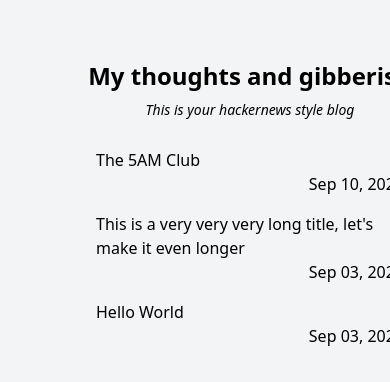
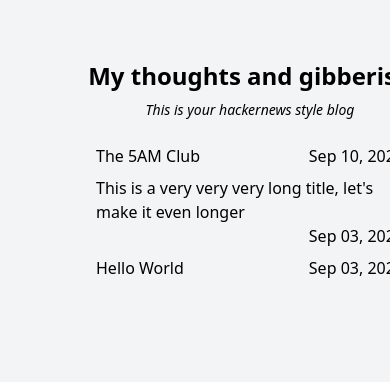
Before and after one commit to baggiiiie/blog, a Next.js app: page / in a window 390 px wide. Shown: the top 382 px of the page. Built offline with nearby package versions, Linux system fonts and the light colour scheme.

Commit message:
improve mobile view with float instead of flex

```diff
--- a/src/components/blogdisplay.js
+++ b/src/components/blogdisplay.js
@@ -15,10 +15,10 @@ export default function BlogPage({ allPostsData }) {
 				{allPostsData.map(({ id, date, title }) => (
 					<Link href={`/${id}`} key={id}>
 						<div className="blogListItem">
-							<p>{title}</p>
-							<div className="text-right">
+							<p className="inline-block float-left">{title}</p>
+							<p className="inline-block float-right text-right">
 								{format(parseISO(date), "MMM dd, yyyy")}
-							</div>
+							</p>
 						</div>
 					</Link>
 				))}
--- a/src/global.css
+++ b/src/global.css
@@ -17,13 +17,15 @@
 		bg-gray-100 m-auto;
 	}
 	.blogListItem {
-		@apply w-full
+		@apply relative
+		block
+		overflow-hidden
 		/* flex
 		flex-wrap
 		justify-between  */
 		hover:underline hover:bg-blue-100
 		hover:cursor-pointer
-		px-4 py-2;
+		px-4 py-3 se:py-1;
 	}
 	.blogHeader {
 		@apply py-5
```
